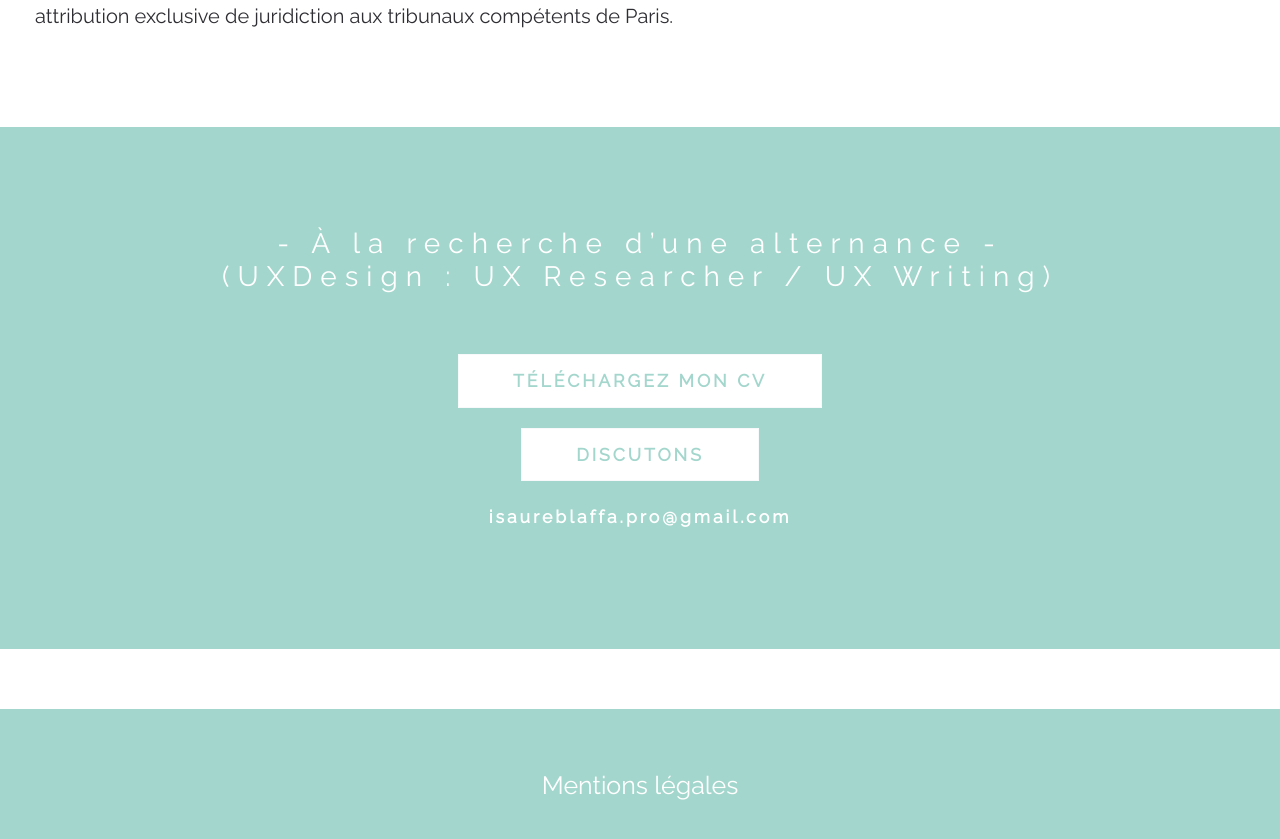
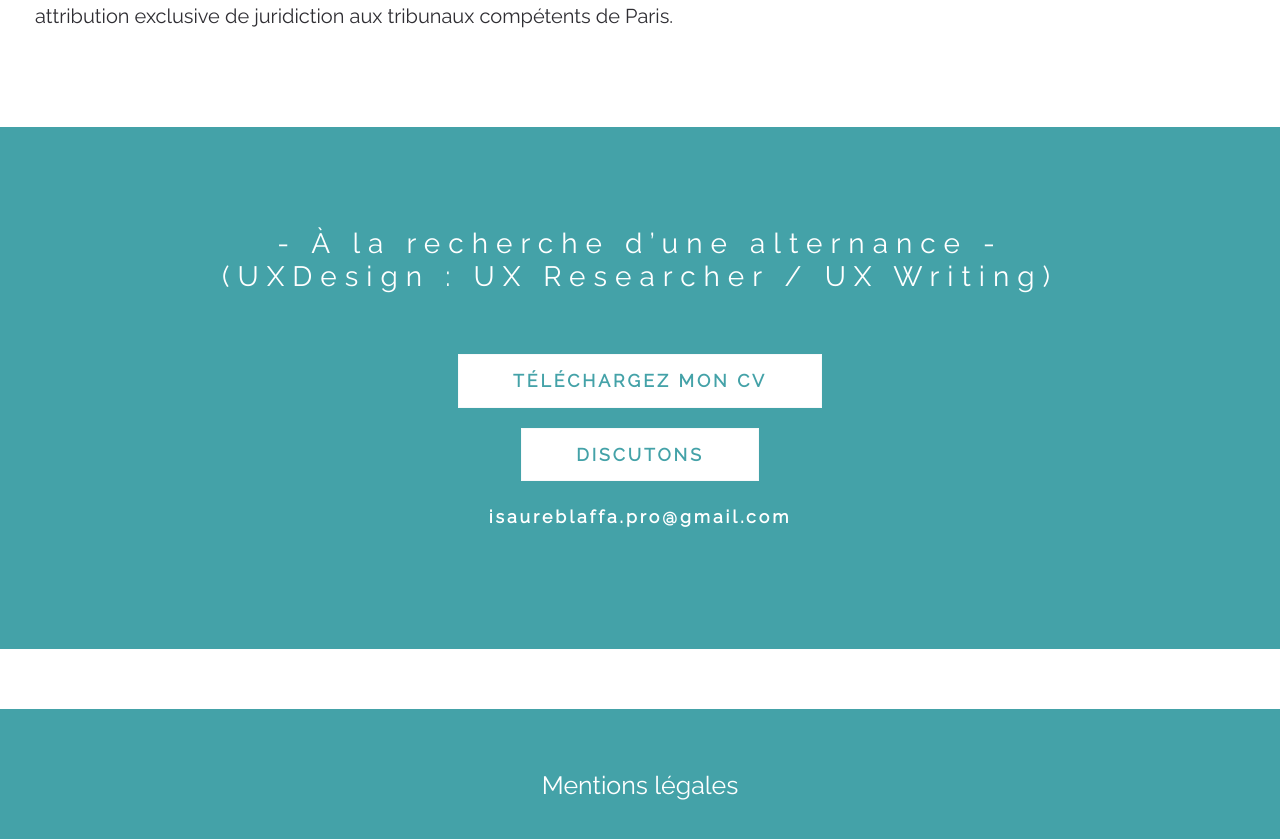
Before and after one commit to Laesya/portfolio, a React (Create React App) app: page /legal in a window 1280 px wide. Shown: the part 2970-3809 px from the top of the page. Built offline with nearby package versions, Linux system fonts and the light colour scheme.

Commit message:
Update style.scss

```diff
--- a/src/style.scss
+++ b/src/style.scss
@@ -1,7 +1,7 @@
 @import url('https://fonts.googleapis.com/css?family=Open+Sans|Raleway&display=swap');
 
 
-$colorSpecial :  #A3D6CC;
+$colorSpecial :  #44a2a8;
 $subtitle: #717076;
 $color : #2F2E33;
 
```
